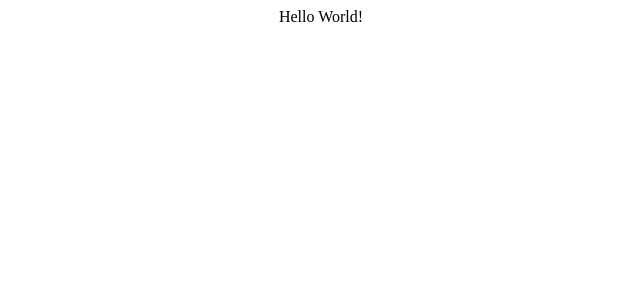
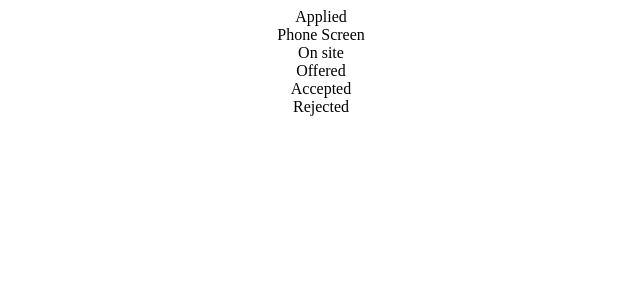
Before and after one commit to echen831/dnd_kanban, a React (Create React App) app: page / in a window 1280 px wide. Shown: the top 300 px of the page, without its empty margins (319-959 px from the left). Built offline with nearby package versions, Linux system fonts and the light colour scheme.

Commit message:
add basic structure

```diff
--- a/src/App.js
+++ b/src/App.js
@@ -1,10 +1,11 @@
 import React from 'react';
+import { DND } from './component/dnd';
 import './App.css';
 
 function App() {
   return (
     <div className="App">
-      Hello World!
+      <DND/>
     </div>
   );
 }
--- a/src/component/dnd.jsx
+++ b/src/component/dnd.jsx
@@ -0,0 +1,33 @@
+import React, { useState, useRef } from 'react';
+
+//[Applied] [Phone Screen] [On site] [Offered] [Accepted] [Rejected]
+
+const INITIALDATA = [
+    { title: 'Applied', items: [] },
+    { title: 'Phone Screen', items: [] },
+    { title: 'On site', items: [] },
+    { title: 'Offered', items: [] },
+    { title: 'Accepted', items: [] },
+    { title: 'Rejected', items: [] },
+]
+
+export const DND = (props) => {
+
+    const [ list, setList ] = useState(INITIALDATA);
+
+    return (
+        <div className='dnd-header'>
+            <div className='dnd-column'>
+                {list.map((col, colIdx) => (
+                    <div key={colIdx}
+                         className='dnd-item'
+                         draggable
+                    >
+                    {col.title}
+                    </div>
+                ))}
+            </div>
+
+        </div>
+    )
+}
```
